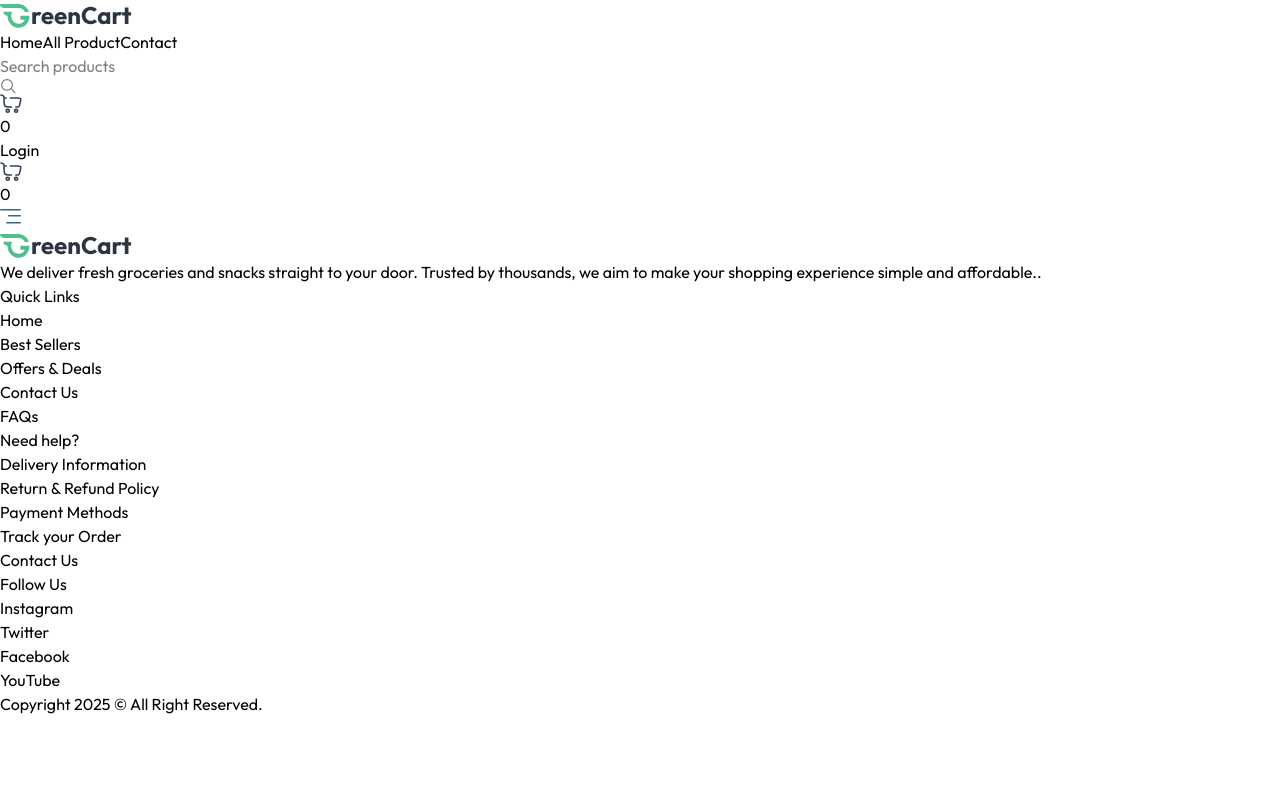
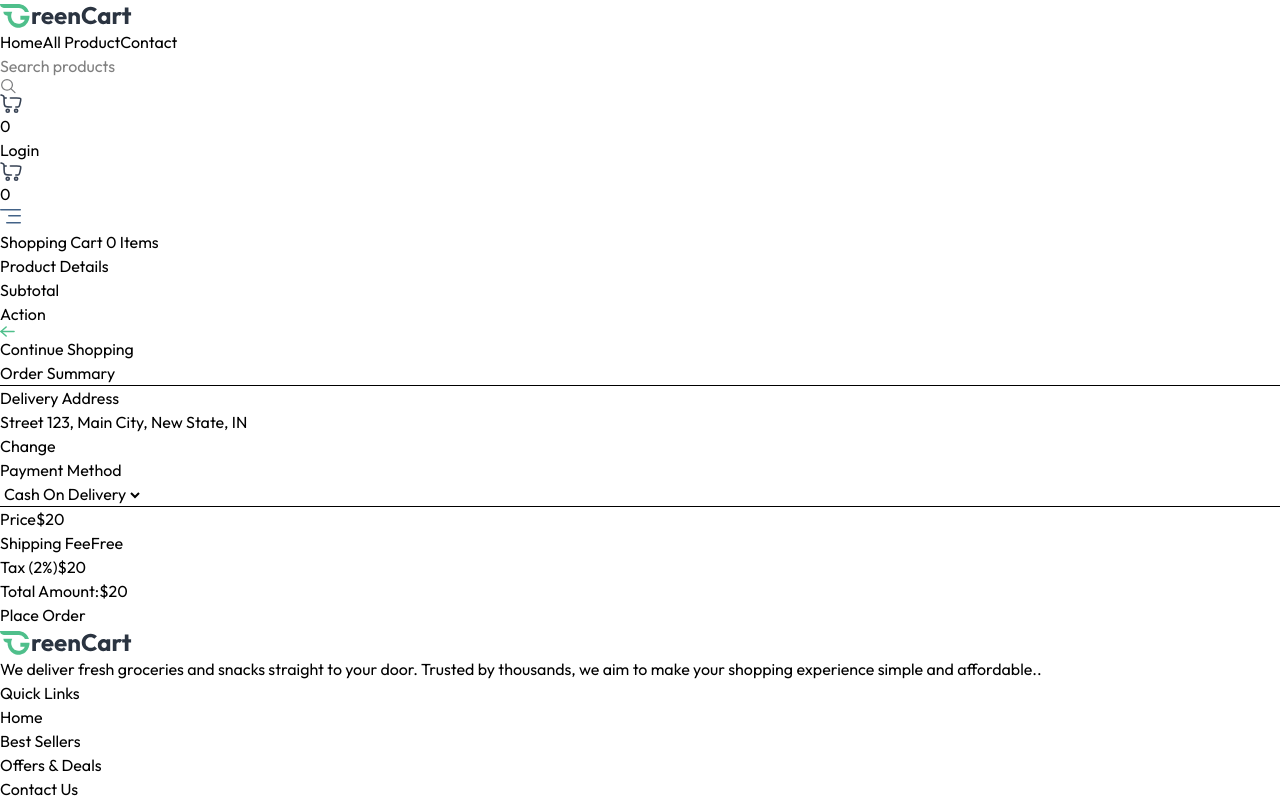
Before and after one commit to IrynaKhonina/greencart, a React (Vite) app in the folder client/: page /cart in a window 1280 px wide. Shown: the top 800 px of the page. Built offline with nearby package versions, Linux system fonts and the light colour scheme.

Commit message:
Cart/- start

```diff
--- a/client/src/App.jsx
+++ b/client/src/App.jsx
@@ -8,6 +8,7 @@
 import {AllProducts} from "./pages/AllProducts.jsx";
 import {ProductCategory} from "./pages/ProductCategory.jsx";
 import {ProductDetails} from "./pages/ProductDetails.jsx";
+import {Cart} from "./pages/Cart.jsx";
 
 const App = () => {
 
@@ -26,6 +27,7 @@
                     <Route path='/products' element={<AllProducts/>}/>
                     <Route path='/products/:category' element={<ProductCategory/>}/>
                     <Route path="/products/:category/:id" element={<ProductDetails />} />
+                    <Route path="/cart" element={<Cart />} />
                 </Routes>
             </div>
 
--- /dev/null
+++ b/client/src/pages/Cart.jsx
@@ -0,0 +1,165 @@
+import {useEffect, useState} from "react";
+import {assets, dummyAddress} from "../assets/assets.js";
+import {useAppContext} from "../contex/AppContex.jsx";
+
+export const Cart = () => {
+    const {
+        products,
+        currency,
+        cartItems,
+        removeFormCart,
+        getCartCount,
+        updateCartItem,
+        navigate,
+        getCartAmount
+    } = useAppContext()
+
+    const [cartArray, setCartArray] = useState([])
+    const [addresses, setAddresses] = useState([dummyAddress])
+    const [showAddress, setShowAddress] = useState(false)
+    const [selectedAddress, setSelectedAddress] = useState(dummyAddress[0])
+    const [paymentOptions, setPaymentOptions] = useState("COD")
+
+
+    const getCart = () => {
+        let tempArray = []
+        for (const key in cartItems) {
+            const product = products.find((item) => item.id === key)
+            product.quantity = cartItems[key]
+            tempArray.push(product)
+        }
+        setCartArray(tempArray)
+    }
+
+    useEffect(() => {
+        if (products.length > 0 && cartItems) {
+            getCart()
+        }
+    }, [products, cartItems,])
+
+    return products.length > 0 && cartItems ? (
+        <div className="flex flex-col md:flex-row mt-16 ">
+            <div className='flex-1 max-w-4xl'>
+                <h1 className="text-3xl font-medium mb-6">
+                    Shopping Cart <span className="text-sm text-indigo-500"> {getCartCount()} Items</span>
+                </h1>
+
+                <div className="grid grid-cols-[2fr_1fr_1fr] text-gray-500 text-base font-medium pb-3">
+                    <p className="text-left">Product Details</p>
+                    <p className="text-center">Subtotal</p>
+                    <p className="text-center">Action</p>
+                </div>
+
+                {cartArray.map((product, index) => (
+                    <div key={index}
+                         className="grid grid-cols-[2fr_1fr_1fr] text-gray-500 items-center text-sm md:text-base font-medium pt-3">
+                        <div className="flex items-center md:gap-6 gap-3">
+                            <div onClick={() => {
+                                navigate(`/products/${product.category.toLowerCase()}/${product.id}`);
+                                scroll(0, 0)
+                            }}
+                                 className="cursor-pointer w-24 h-24 flex items-center justify-center border border-gray-300 rounded">
+                                <img className="max-w-full h-full object-cover" src={product.image[0]}
+                                     alt={product.name}/>
+                            </div>
+                            <div>
+                                <p className="hidden md:block font-semibold">{product.name}</p>
+                                <div className="font-normal text-gray-500/70">
+                                    <p>Weight: <span>{product.weight || "N/A"}</span></p>
+                                    <div className='flex items-center'>
+                                        <p>Qty:</p>
+                                        <select className='outline-none'>
+                                            {Array(cartItems[product._id] > 9 ?
+                                                cartItems[product._id] : 9).fill('').map((_, index) => (
+                                                <option key={index} value={index + 1}>{index + 1}</option>
+                                            ))}
+                                        </select>
+                                    </div>
+                                </div>
+                            </div>
+                        </div>
+                        <p className="text-center">{currency}{product.offerPrice * product.quantity}</p>
+                        <button onClick={() => removeFormCart()} className="cursor-pointer mx-auto">
+                            <img src={assets.refresh_icon} alt="remove"
+                                 className="inline-block w-6 h-6"
+                            />
+                        </button>
+                    </div>)
+                )}
+
+                <button onClick={() => {
+                    navigate('/products');
+                    scroll(0, 0)
+                }}
+                        className="group cursor-pointer flex items-center mt-8 gap-2 text-indigo-500 font-medium">
+                    <img className="group-hover:-translate-x-1 transition" src={assets.arrow_right_icon_colored}
+                         alt="arrow"/>
+                    Continue Shopping
+                </button>
+
+            </div>
+
+            <div className="max-w-[360px] w-full bg-gray-100/40 p-5 max-md:mt-16 border border-gray-300/70">
+                <h2 className="text-xl md:text-xl font-medium">Order Summary</h2>
+                <hr className="border-gray-300 my-5"/>
+
+                <div className="mb-6">
+                    <p className="text-sm font-medium uppercase">Delivery Address</p>
+                    <div className="relative flex justify-between items-start mt-2">
+                        <p className="text-gray-500">{selectedAddress ?
+                            `${selectedAddress.street},
+                            ${selectedAddress.city},
+                            ${selectedAddress.state},
+                            ${selectedAddress.country}`:"No address found"}</p>
+
+                        <button onClick={() => setShowAddress(!showAddress)}
+                                className="text-indigo-500 hover:underline cursor-pointer">
+                            Change
+                        </button>
+                        {showAddress && (
+                            <div className="absolute top-12 py-1 bg-white border border-gray-300 text-sm w-full">
+                                <p onClick={() => setShowAddress(false)}
+                                   className="text-gray-500 p-2 hover:bg-gray-100">
+                                    New York, USA
+                                </p>
+                                <p onClick={() => setShowAddress(false)}
+                                   className="text-indigo-500 text-center cursor-pointer p-2 hover:bg-indigo-500/10">
+                                    Add address
+                                </p>
+                            </div>
+                        )}
+                    </div>
+
+                    <p className="text-sm font-medium uppercase mt-6">Payment Method</p>
+
+                    <select className="w-full border border-gray-300 bg-white px-3 py-2 mt-2 outline-none">
+                        <option value="COD">Cash On Delivery</option>
+                        <option value="Online">Online Payment</option>
+                    </select>
+                </div>
+
+                <hr className="border-gray-300"/>
+
+                <div className="text-gray-500 mt-4 space-y-2">
+                    <p className="flex justify-between">
+                        <span>Price</span><span>$20</span>
+                    </p>
+                    <p className="flex justify-between">
+                        <span>Shipping Fee</span><span className="text-green-600">Free</span>
+                    </p>
+                    <p className="flex justify-between">
+                        <span>Tax (2%)</span><span>$20</span>
+                    </p>
+                    <p className="flex justify-between text-lg font-medium mt-3">
+                        <span>Total Amount:</span><span>$20</span>
+                    </p>
+                </div>
+
+                <button
+                    className="w-full py-3 mt-6 cursor-pointer bg-indigo-500 text-white font-medium hover:bg-indigo-600 transition">
+                    Place Order
+                </button>
+            </div>
+        </div>
+    ) : null
+}
```
